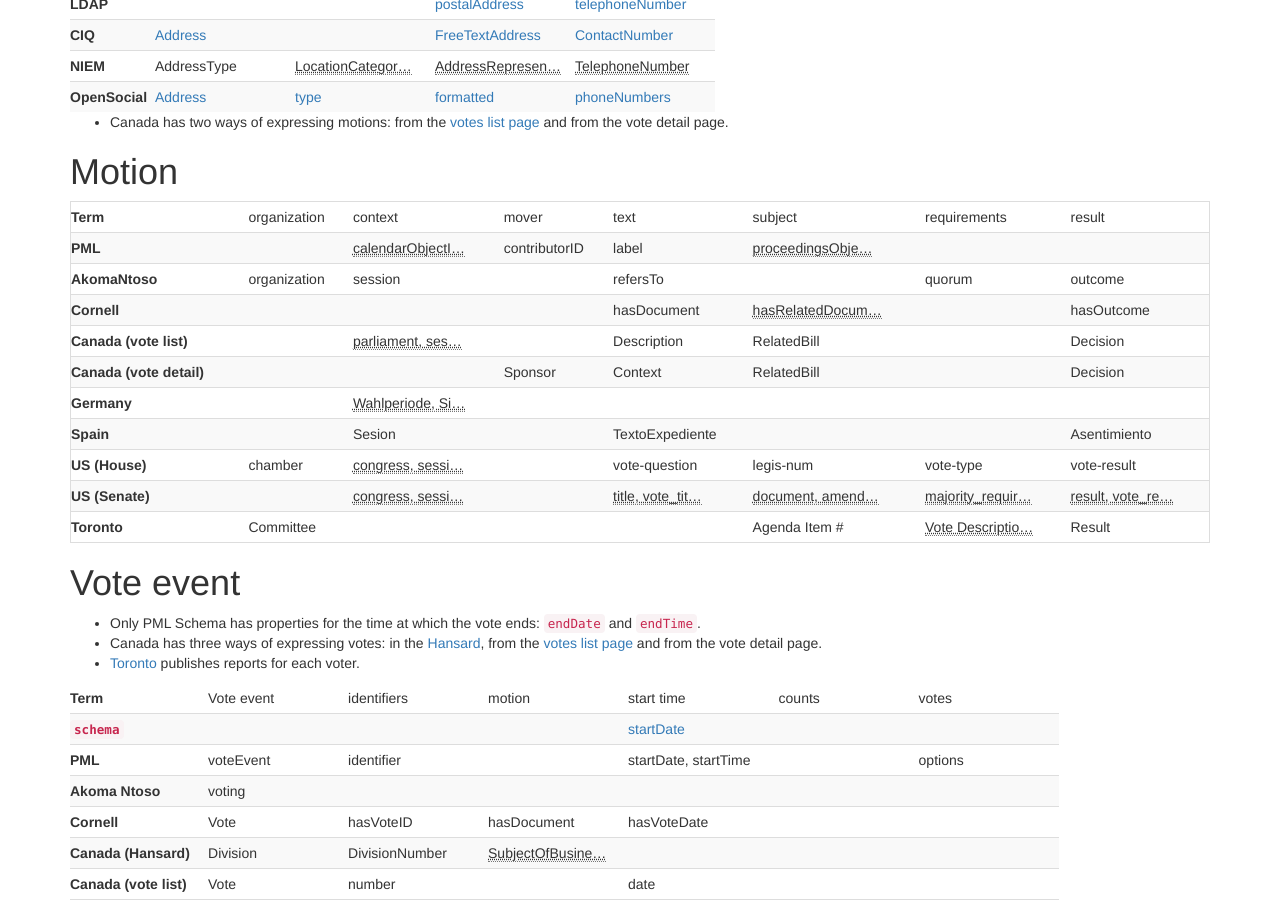
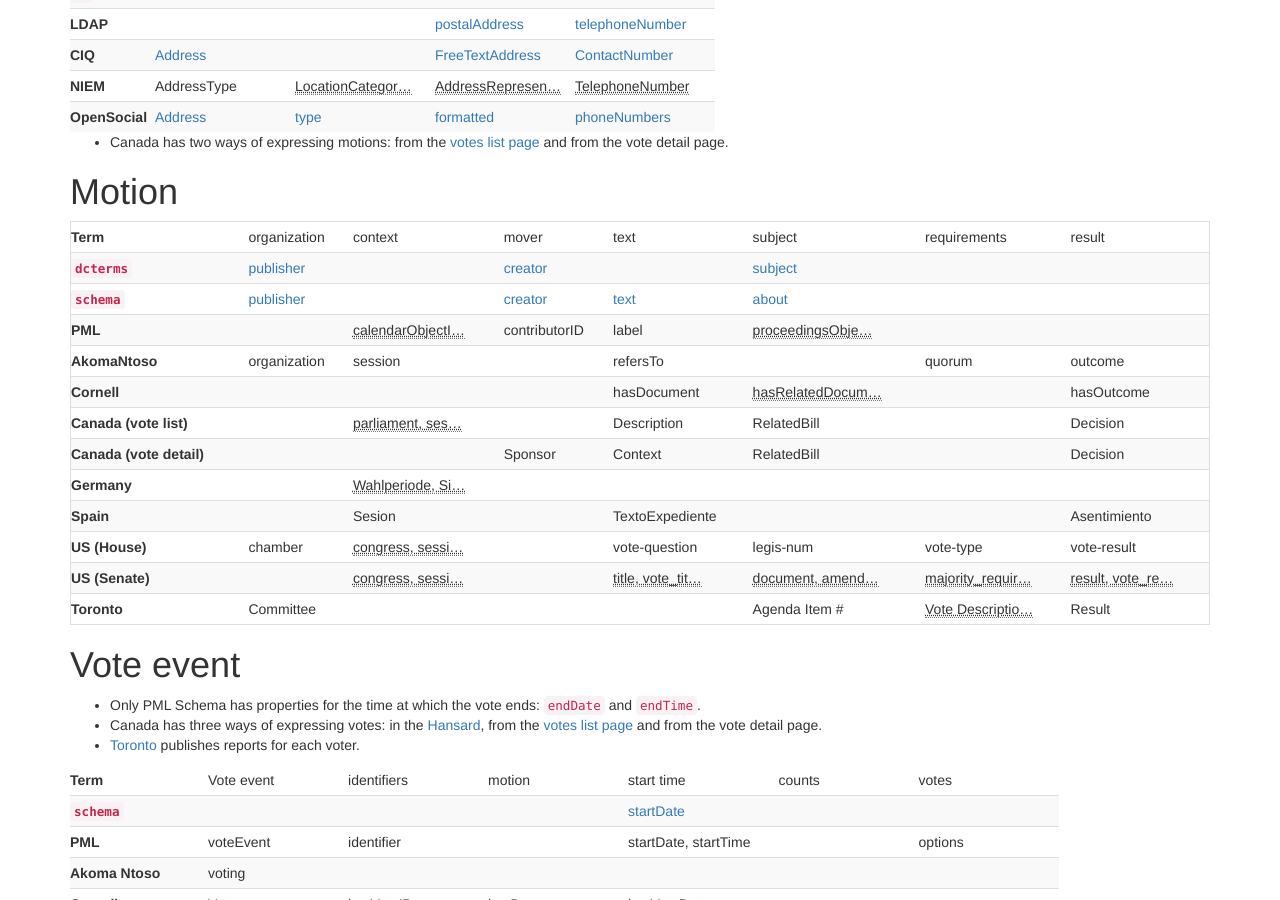
Before and after one commit to popolo-project/popolo-spec, a Jekyll site: the page built from appendices/terms.md, in a window 1280 px wide and 900 px high, scrolled down 2509 px. Built offline with Jekyll 4.4.1, drawn with Linux system fonts in a browser that asks for light colours; nearby versions of some CDN libraries; Markdown is read by kramdown in place of the engine named in the settings; some of the changed text lies outside the part shown.

Commit message:
add motion terms from dcterms, schema

```diff
--- a/appendices/terms.md
+++ b/appendices/terms.md
@@ -29,6 +29,14 @@ id: data
       </td>
       <td>
         <a href='http://xmlns.com/foaf/0.1/'>http://xmlns.com/foaf/0.1/</a>
+      </td>
+    </tr>
+    <tr>
+      <td>
+        <code>dcterms</code>
+      </td>
+      <td>
+        <a href='http://purl.org/dc/terms/'>http://purl.org/dc/terms/</a>
       </td>
     </tr>
     <tr>
@@ -2144,6 +2152,65 @@ id: data
     <tbody>
       <tr>
         <th scope='row'>
+          <code>dcterms</code>
+        </th>
+        <td>
+          <a href='http://purl.org/dc/terms/publisher'>
+            publisher
+          </a>
+        </td>
+        <td>
+        </td>
+        <td>
+          <a href='http://purl.org/dc/terms/creator'>
+            creator
+          </a>
+        </td>
+        <td>
+        </td>
+        <td>
+          <a href='http://purl.org/dc/terms/subject'>
+            subject
+          </a>
+        </td>
+        <td>
+        </td>
+        <td>
+        </td>
+      </tr>
+      <tr>
+        <th scope='row'>
+          <code>schema</code>
+        </th>
+        <td>
+          <a href='http://schema.org/publisher'>
+            publisher
+          </a>
+        </td>
+        <td>
+        </td>
+        <td>
+          <a href='http://schema.org/creator'>
+            creator
+          </a>
+        </td>
+        <td>
+          <a href='http://schema.org/text'>
+            text
+          </a>
+        </td>
+        <td>
+          <a href='http://schema.org/about'>
+            about
+          </a>
+        </td>
+        <td>
+        </td>
+        <td>
+        </td>
+      </tr>
+      <tr>
+        <th scope='row'>
           PML
         </th>
         <td>
--- a/src/data/namespaces.csv
+++ b/src/data/namespaces.csv
@@ -1,5 +1,6 @@
 Prefix,Namespace
 foaf,http://xmlns.com/foaf/0.1/
+dcterms,http://purl.org/dc/terms/
 schema,http://schema.org/
 org,http://www.w3.org/ns/org#
 skos,http://www.w3.org/2004/02/skos/core#
```
Also changed, not shown: src/data/motion.json (+32 -0 lines), 1 other file.
